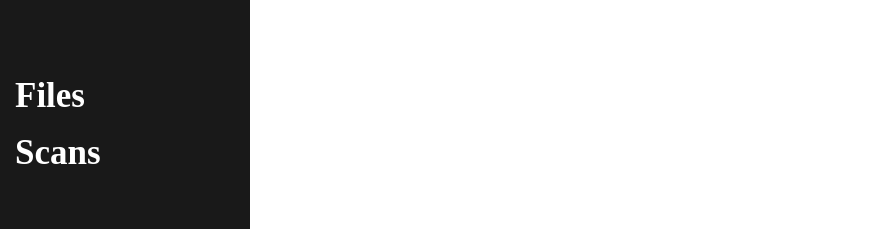
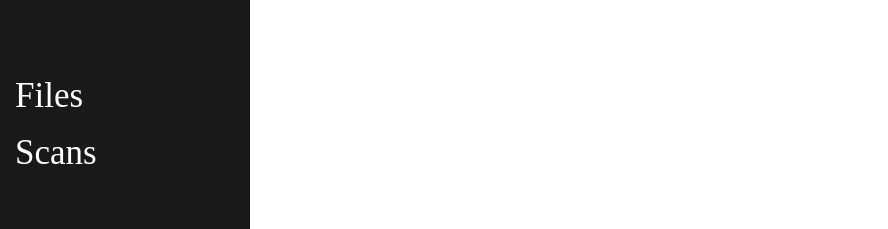
Before and after one commit to oscrwebr/data-trust-engine, a React app in the folder frontend/: page / in a window 1280 px wide. Shown: the part 423-652 px from the top of the page, without its empty margins (0-888 px from the left). Built offline with nearby package versions, Linux system fonts and the light colour scheme; the HTML template or start-up script is replaced by a standard one.

Commit message:
Testing added

```diff
--- a/frontend/src/components/navbar/Navbar.jsx
+++ b/frontend/src/components/navbar/Navbar.jsx
@@ -1,7 +1,7 @@
 import "./navbar.css";
 import logo from "../../assets/CIH_long_logo.png";
 import { Link } from "react-router-dom";
-
+import NavbarItem from "./NavbarItem";
 
 function Navbar() {
 
@@ -15,8 +15,8 @@ function Navbar() {
         </Link>
         <div className="navbar-list">
             <ul className="navbar-items">
-                <li>Files</li>
-                <li>Scans</li>
+                <NavbarItem url="/files" text="Files"/>
+                <NavbarItem url="/scans" text="Scans"/>
             </ul>
         </div>
     </div>
--- /dev/null
+++ b/frontend/src/components/navbar/NavbarItem.jsx
@@ -0,0 +1,13 @@
+import { Link } from "react-router-dom";
+
+function NavbarItem({ url, text}) {
+    return (
+        <li>
+            <Link to={url}>
+                {text}
+            </Link>
+        </li>
+    )
+}
+
+export default NavbarItem
--- a/frontend/src/components/navbar/navbar.css
+++ b/frontend/src/components/navbar/navbar.css
@@ -31,7 +31,7 @@
     gap: 5px;
 
     font-size: 35px;
-    font-weight: 600;
+
 }
 
 .navbar-items li {
@@ -44,3 +44,9 @@
 .navbar-items li:hover {
     background-color: #313131;
 }
+
+.navbar-items li a {
+    color: white;
+    text-decoration: none;
+    font-weight: 500;
+}
```
Also changed, not shown: 1 other file (tests, documents, lock files or other folders).
